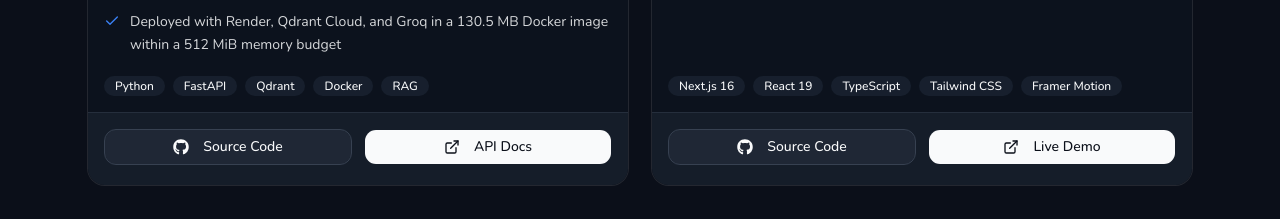
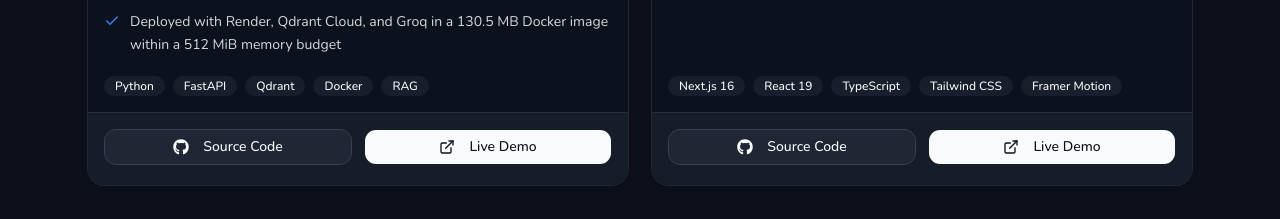
Before and after one commit to Thazg/Portfolio, a Next.js app: page / in a window 1280 px wide. Shown: the part 2500-2719 px from the top of the page. Built offline with nearby package versions, Linux system fonts and the light colour scheme.

Commit message:
Link Enterprise KIP live demo

```diff
--- a/src/data/portfolio.ts
+++ b/src/data/portfolio.ts
@@ -83,8 +83,8 @@
         "Deployed with Render, Qdrant Cloud, and Groq in a 130.5 MB Docker image within a 512 MiB memory budget",
       ],
       github: "https://github.com/Thazg/knowledge-intelligence-platform",
-      demo: "https://enterprise-kip-api.onrender.com/docs",
-      demoLabel: "API Docs",
+      demo: "https://enterprisekip.vercel.app/",
+      demoLabel: "Live Demo",
     },
     {
       title: "Nova RAG Workspace",
```
